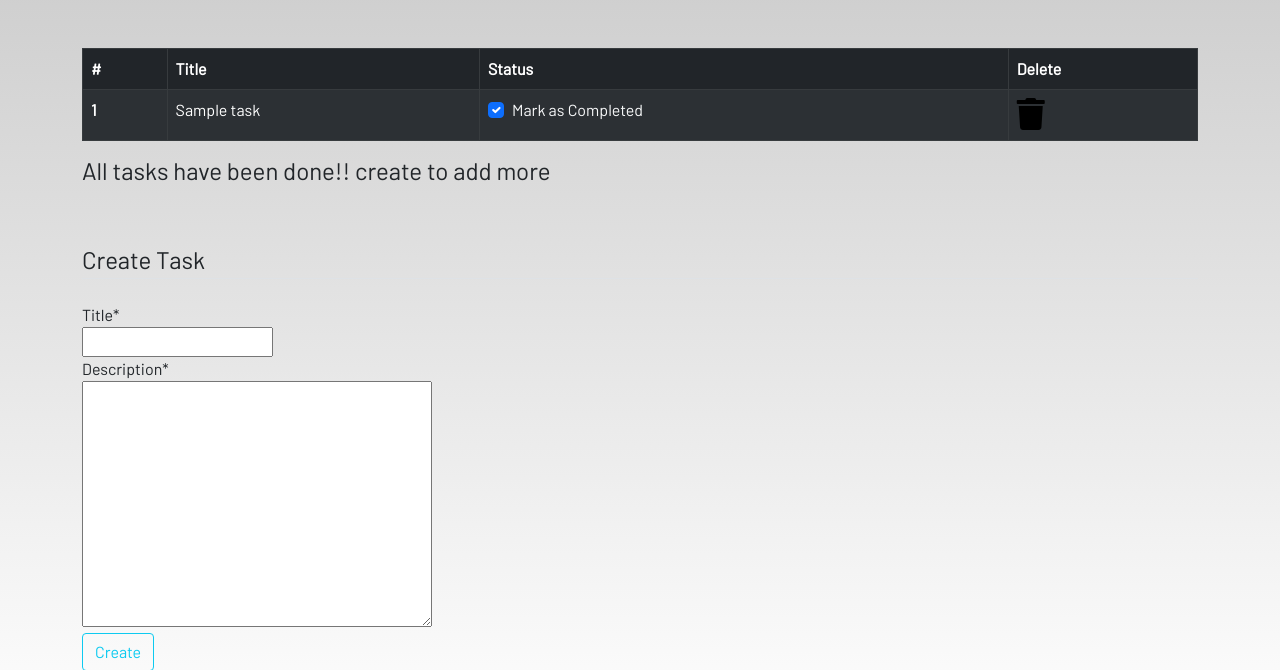
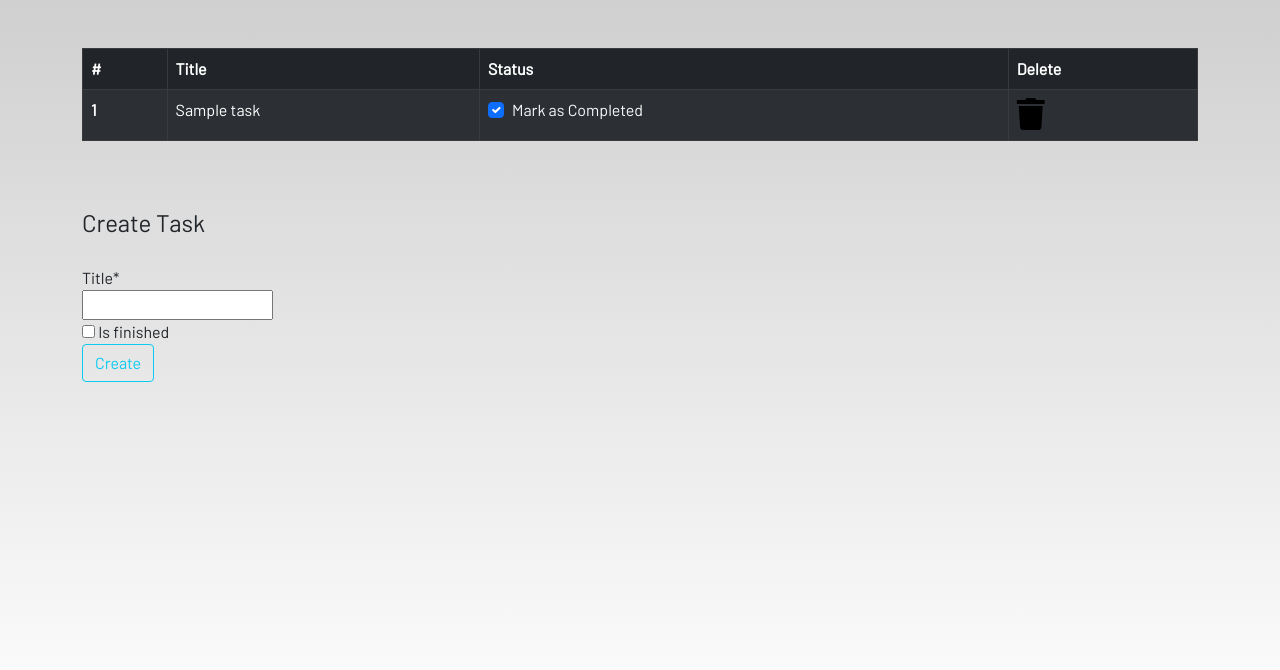
Before and after one commit to Georgette-Lumbe/traineesportal, a Django app: page /tasks in a window 1280 px wide. Shown: the part 56-726 px from the top of the page. Run offline with Django 3.2, Linux system fonts and the light colour scheme; a user stored in the database is signed in; tables that the repository leaves empty hold one stand-in row (values such as "Sample post"); some libraries are stand-ins or nearby versions; some web fonts are replaced.

Commit message:
Activate the create task button anpossibility to d save data in the database

```diff
--- a/blog/views.py
+++ b/blog/views.py
@@ -1,5 +1,5 @@
 from django.shortcuts import render, redirect
-from . forms import Notes, NotesForm, AssignmentForm
+from . forms import Notes, NotesForm, AssignmentForm, TaskForm
 from django.contrib import messages
 from django.views import generic
 from . models import Assignments, Tasks
@@ -111,7 +111,37 @@ def delete_assignment(request, pk=None):  # Delete assignment
 
 
 def tasks(request):
+    if request.method == 'POST':
+        form = TaskForm(request.POST)
+        if form.is_valid():
+            try:
+                finished = request.POST['is_finished']
+                if finished == 'on':
+                    finished = True
+                else:
+                    finished = False
+            except:
+                finished = False
+            tasks = Tasks(
+                user=request.user,
+                title=request.POST['title'],
+                is_finished=finished
+            )
+            tasks.save()  # Save to database
+            # Message when the assignment is added
+            messages.success(request, f"Task from {request.user.username}"
+                             " successfully added!")
+    else:
+        form = TaskForm()
+
     tasks = Tasks.objects.filter(user=request.user)  # Display title on table
-    form = NotesForm()
-    context = {'tasks': tasks, 'form': form}
+    if len(tasks) == 0:
+        task_done = True
+    else:
+        task_done = False
+    context = {
+                'tasks': tasks,
+                'form': form,
+                'task_done': task_done
+    }
     return render(request, 'tasks.html', context)
--- a/templates/tasks.html
+++ b/templates/tasks.html
@@ -4,7 +4,7 @@
 {% block content %}
 
 <div class="container">
-
+    {% if not task_done %}
     <table class="table table-striped table-bordered table-hover table-dark">
         <thead>
             <tr>
@@ -39,7 +39,9 @@
             {% endfor %}
         </tbody>
     </table>
+    {% else %}
     <h4>All tasks have been done!! create to add more</h4>
+    {% endif %}
 </div><br><br>
 <div class="container">
     <form method="POST">
```
